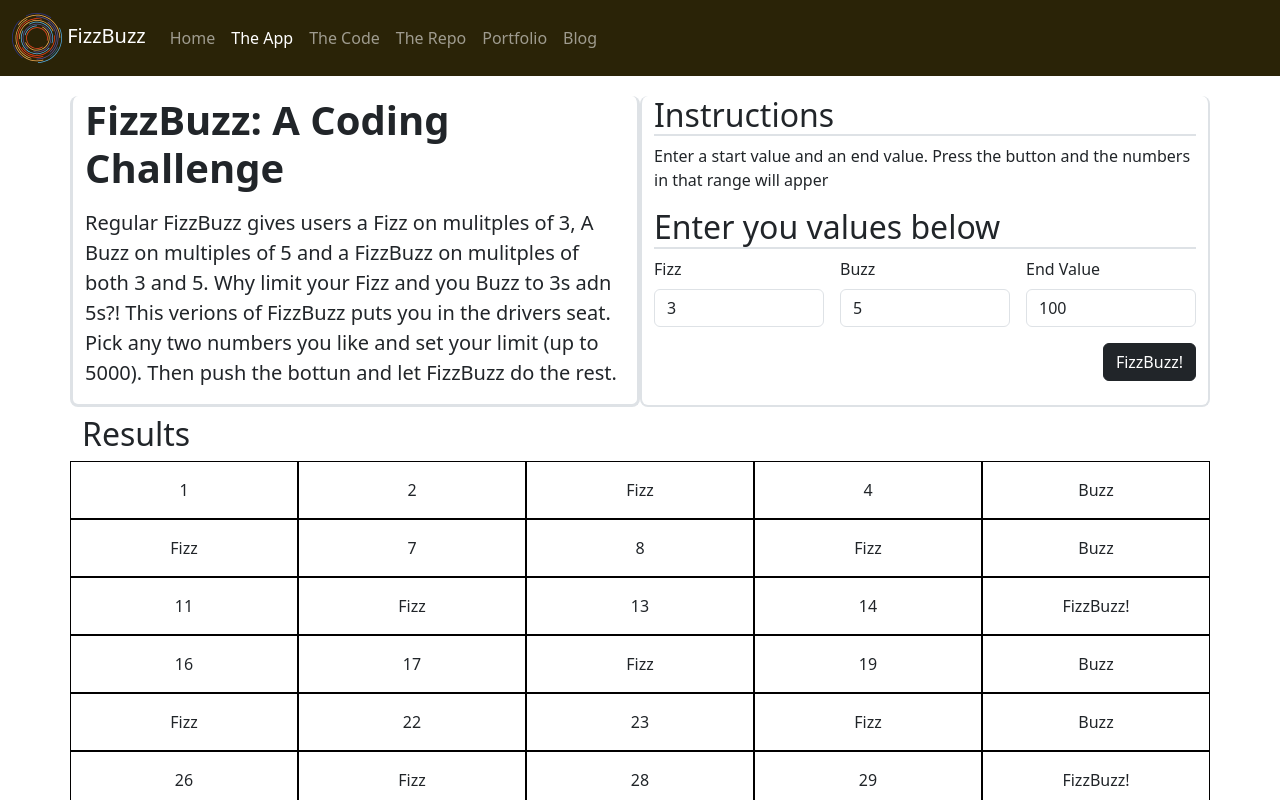
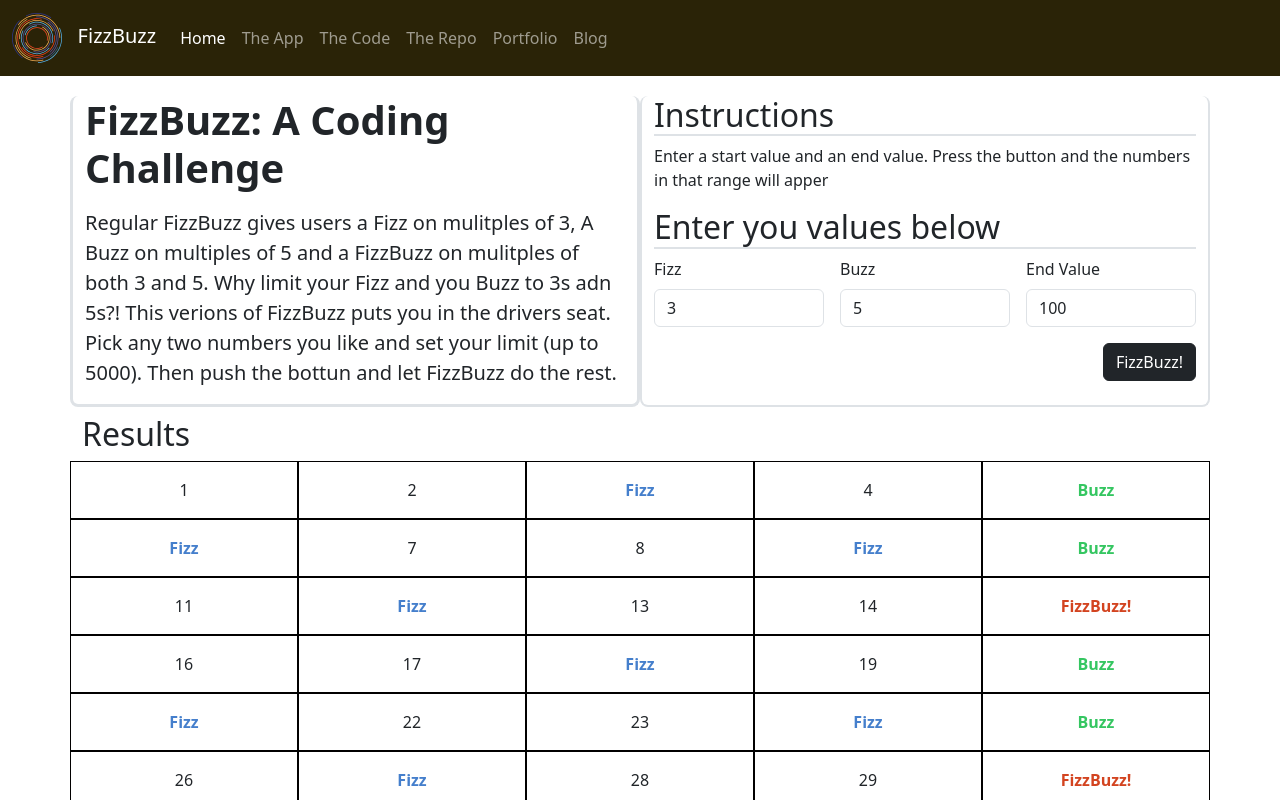
Before and after one commit to TJF71/FizzBuzz, a plain HTML site: page app.html in a window 1280 px wide. Both pictures are taken after a click on the button "FizzBuzz!". Shown: the top 800 px of the page. Drawn offline with nearby package versions, Linux system fonts and the light colour scheme; some packages are replaced by stand-ins of ours; a script that the page names is missing.

Commit message:
colors update and boldedd

```diff
--- a/app.html
+++ b/app.html
@@ -27,7 +27,7 @@
         <div class="container-fluid">
             <a class="navbar-brand" href="#">
                 <img src="/img/Logo_Only.svg" height="50" />
-                FizzBuzz
+                &nbsp FizzBuzz
             </a>
             <button class="navbar-toggler" type="button" data-bs-toggle="collapse"
                 data-bs-target="#navbarSupportedContent" aria-controls="navbarSupportedContent" aria-expanded="false"
@@ -37,10 +37,10 @@
             <div class="collapse navbar-collapse" id="navbarSupportedContent">
                 <ul class="navbar-nav me-auto mb-2 mb-lg-0">
                     <li class="nav-item">
-                        <a class="nav-link" href="index.html">Home</a>
+                        <a class="nav-link active" aria-current="page" href="/index.html">Home</a>
                     </li>
                     <li class="nav-item">
-                        <a class="nav-link active" aria-current="page" href="/app.html">The App</a>
+                        <a class="nav-link" href="/app.html">The App</a>
                     </li>
                     <li class="nav-item">
                         <a class="nav-link" href="/code.html">The Code</a>
@@ -53,7 +53,7 @@
                     </li>
                     <li class="nav-item">
                         <!-- CHANGE ME TO THE AOBOUT LINK -->
-                        <a class="nav-link" href="https://visionary-babka-e36a0a.netlify.app/">
+                        <a class="nav-link" href="https://tomfarrell-portfolio.netlify.app/">
                             Portfolio
                         </a>
                     </li>
@@ -61,8 +61,8 @@
                         <!-- CHANGE ME TO THE DEPLOYED BLOG LINK -->
                         <!-- NOTE: it would be a great idea to write a blog post
                     about each challenge and link it here -->
-                    <a class="nav-link" href="https://blog-production-65b3.up.railway.app/">
-                        Blog
+                        <a class="nav-link" href="https://bits-and-bytes.up.railway.app/">
+                            Blog
                         </a>
                     </li>
                 </ul>
@@ -133,7 +133,8 @@
         <!-- <h2 class="mt-5 border-bottom border-2">Results</h2> nothing but a bottom border here -->
 
         <h2 class="mt-2">Results</h2>
-            <div id="results" class="row row-cols-3 row-cols-sm-4 row-cols-md-5 ">
+            <div id="results" class="row row-cols-3 row-cols-sm-4 row-cols-md-5
+            ">
             <!-- results here? -->
         </div>
 
@@ -157,7 +158,7 @@
                     <i class="bi bi-envelope p-2"></i>
                 </a>
 
-                <a href="https://www.linkedin.com/in/thomas-j-farrell-75195a94/"> <i class="bi bi-linkedin"></i></a>
+                <a href="https://www.linkedin.com/in/thomas-j-farrell-jr-75195a94"> <i class="bi bi-linkedin"></i></a>
                 <a href="https://github.com/TJF71/FizzBuzz"> <i class="bi bi-github"></i></a>
                 <!-- <a href="#"> <i class="bi bi-youtube"></i></a>
                 <a href="#"> <i class="bi bi-twitter"></i></a> -->
--- a/css/site.css
+++ b/css/site.css
@@ -76,10 +76,22 @@ footer .bi:hover {
 }
 
 .fizzbuzz {
-    background-color: #292004;
+    color: #d34420;
     color: var (--tf-light-color);
+    font-weight: bold;
 }
 
+.buzz {
+    color: #35c661;
+    color: var (--tf-light-color);
+    font-weight: bold;
+}
+
+.fizz {
+    color: #457fcc;
+    color: var (--tf-light-color);
+    font-weight: bold;
+}
 
 /*
 table {
--- a/js/site.js
+++ b/js/site.js
@@ -72,13 +72,13 @@ function displayValues(fizz, buzz, numbers) {
 
         if (currentNumber % fizz == 0 && currentNumber % buzz == 0) {
 
-            html += `<div class ="col"> FizzBuzz! </div>`
+            html += `<div class ="col fizzbuzz"> FizzBuzz! </div>`
 
         } else if (currentNumber % fizz == 0) {
-            html += `<div class ="col"> Fizz </div>`;
+            html += `<div class ="col fizz"> Fizz </div>`;
         }
         else if (currentNumber % buzz == 0) {
-            html += `<div class ="col"> Buzz</div>`;
+            html += `<div class ="col buzz"> Buzz</div>`;
         }
 
         else (html += `<div class ="col">${currentNumber}</div>`);
```
Also changed, not shown: code.html (+8 -6 lines), index.html (+4 -4 lines).
